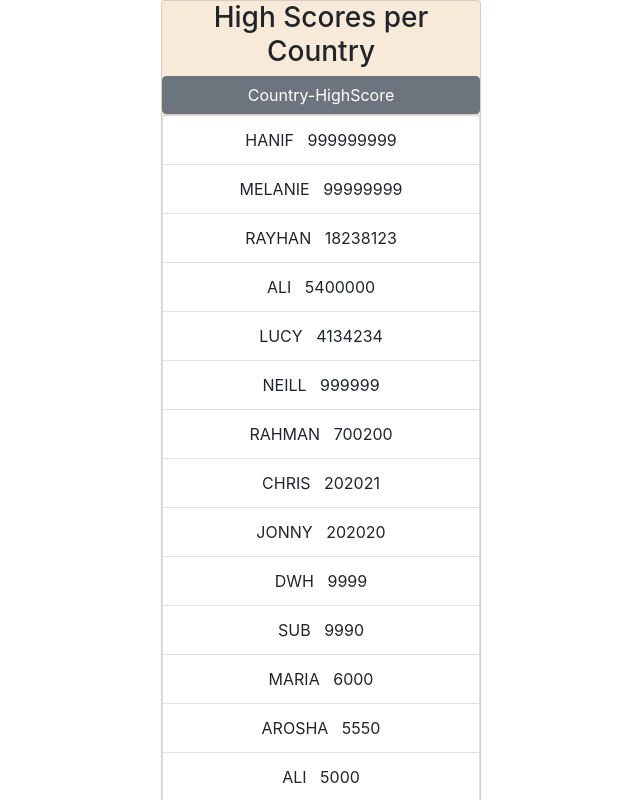
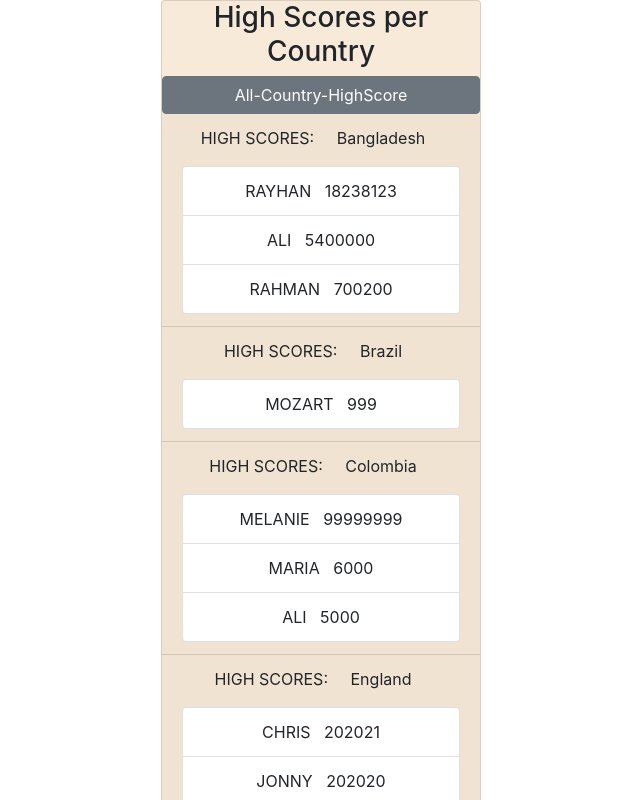
Before and after one commit to ATedy/high-score-react, a React (Create React App) app: page / in a window 1280 px wide. Shown: the top 800 px of the page, without its empty margins (319-959 px from the left). Built offline with nearby package versions, Linux system fonts and the light colour scheme.

Commit message:
Some names changes

```diff
--- a/src/App.js
+++ b/src/App.js
@@ -6,7 +6,7 @@ import PlayerScore from "./PlayerScore";
 
 function App() {
   // based on this state page will render either all countires or for each country
-  const [countryView, setCountryView] = useState(false);
+  const [countryView, setCountryView] = useState(true);
 
   function viewHandler() {
     setCountryView(!countryView);
@@ -37,7 +37,7 @@ function App() {
     <div className="card">
       <h3 className="text-center">High Scores per Country</h3>
       <button className="btn btn-secondary" onClick={viewHandler}>
-        {countryView ? " All-Country-HighScore" : "Country-HighScore"}
+        {countryView ? " All-Country-HighScore" : "Each-Country-HighScore"}
       </button>
 
       {countryView ? (
```
